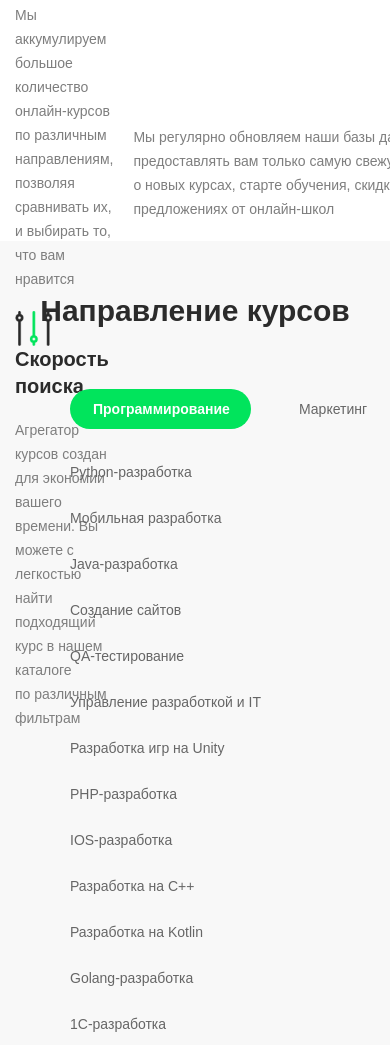
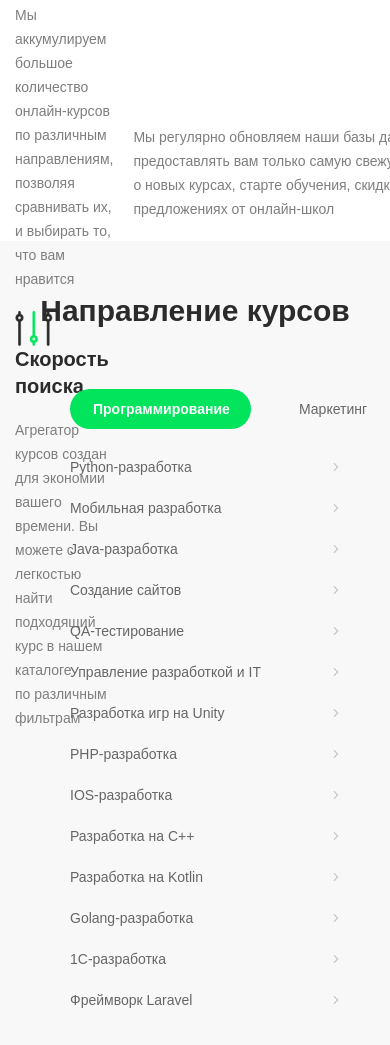
Before and after one commit to husanswe/online-course-agregator, a plain HTML site: page html/index.html in a window 390 px wide. Shown: the part 735-1780 px from the top of the page. Drawn offline with Linux system fonts and the light colour scheme; a web font is replaced by a local one.

Commit message:
added width to direction-columns

```diff
--- a/css/main.css
+++ b/css/main.css
@@ -1053,6 +1053,7 @@ hr {
     /* Directions section */
     .directions {
         width: 100%;
+        overflow: hidden;
     }
 
     .directions h2 {
@@ -1060,9 +1061,11 @@ hr {
     }
 
     .directions__grid {
+        display: grid;
         max-width: 768px;
         grid-template-columns: repeat(2, 1fr); /* 2 ta teng ustun */
-        gap: 10px;
+        gap: 5px;
+        overflow: hidden;
     }
 
     .direction-column-1 {
@@ -1092,14 +1095,16 @@ hr {
 
     .direction-item {
         display: flex;
-        max-width: 100%;
-        justify-content: space-between;
+        max-width: 270px;
+        width: 100%;
         align-items: center;
+        box-sizing: border-box;
         padding: 0;
-        gap: 0px;
     }
 
     .direction-item img {
-
+        margin-left: 10px; /* Rasm va matn orasidagi masofa */
+        max-width: 20px; /* Rasm o'lchami */
+        height: auto;
     }
 }
```
